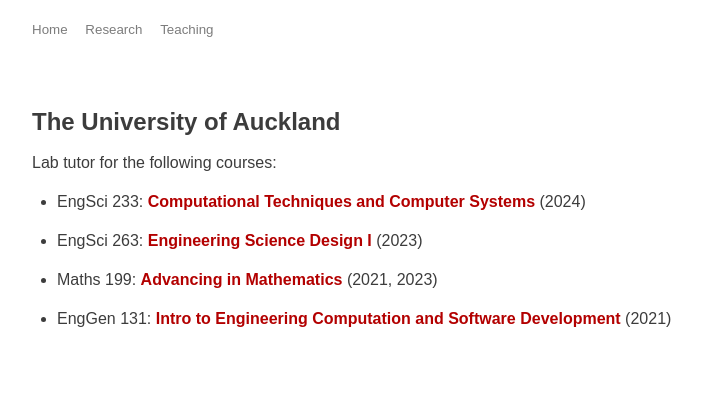
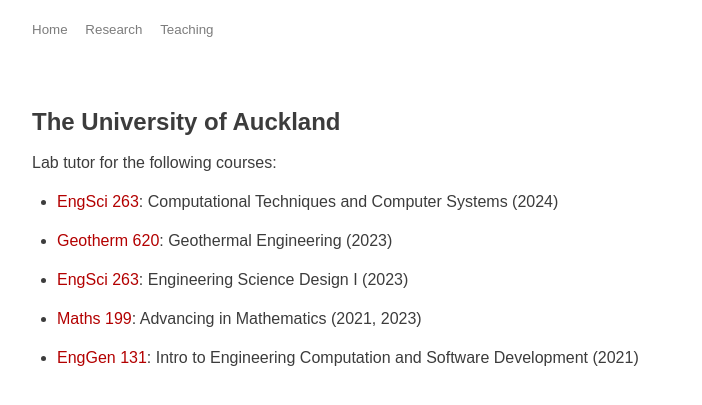
Before and after one commit to alexgdebeer/alexgdebeer.github.io, a Jekyll site: the page built from teaching.markdown, in a window 1280 px wide. Shown: the top 405 px of the page, without its empty margins (258-960 px from the left). Built offline with Jekyll 4.4.1, drawn with Linux system fonts in a browser that asks for light colours.

Commit message:
Update teaching page

```diff
--- a/teaching.markdown
+++ b/teaching.markdown
@@ -7,10 +7,12 @@ title: Teaching
 
 Lab tutor for the following courses:
 
-  - EngSci 233: **[Computational Techniques and Computer Systems](https://courseoutline.auckland.ac.nz/dco/course/ENGSCI/233/)** (2024)
+  - [EngSci 263](https://courseoutline.auckland.ac.nz/dco/course/ENGSCI/233/): Computational Techniques and Computer Systems (2024)
 
-  - EngSci 263: **[Engineering Science Design I](https://courseoutline.auckland.ac.nz/dco/course/ENGSCI/263/)** (2023)
+  - [Geotherm 620](https://courseoutline.auckland.ac.nz/dco/course/GEOTHERM/620/): Geothermal Engineering (2023)
 
-  - Maths 199: **[Advancing in Mathematics](https://courseoutline.auckland.ac.nz/dco/course/MATHS/199/)** (2021, 2023)
+  - [EngSci 263](https://courseoutline.auckland.ac.nz/dco/course/ENGSCI/263/): Engineering Science Design I (2023)
 
-  - EngGen 131: **[Intro to Engineering Computation and Software Development](https://courseoutline.auckland.ac.nz/dco/course/ENGGEN/131/)** (2021)
+  - [Maths 199](https://courseoutline.auckland.ac.nz/dco/course/MATHS/199/): Advancing in Mathematics (2021, 2023)
+
+  - [EngGen 131](https://courseoutline.auckland.ac.nz/dco/course/ENGGEN/131/): Intro to Engineering Computation and Software Development (2021)
```
